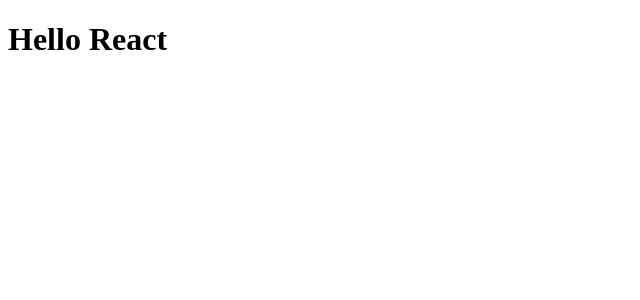
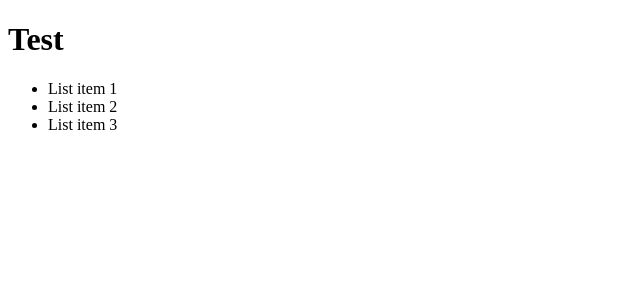
Before and after one commit to DaniaShulga/react-29-11, a React (Create React App) app: page / in a window 1280 px wide. Shown: the top 300 px of the page, without its empty margins (0-640 px from the left). Built offline with nearby package versions, Linux system fonts and the light colour scheme.

Commit message:
add react element

```diff
--- a/src/index.tsx
+++ b/src/index.tsx
@@ -1,14 +1,33 @@
 import React from 'react'
 import ReactDOM from 'react-dom/client'
 
-const title = React.createElement(
-    'h1',
-    {
-        id: 'title',
-        className: 'red',
-    },
-    'Hello React'
+// const title = React.createElement(
+//     'h1',
+//     {
+//         id: 'title',
+//         className: 'red',
+//     },
+//     'Hello React'
+// )
+
+// with JSX
+
+const title = <h1 className="red">Test</h1>
+
+const list = (
+    <ul>
+        <li>List item 1</li>
+        <li>List item 2</li>
+        <li>List item 3</li>
+    </ul>
+)
+
+const content = (
+    <div>
+        {title}
+        {list}
+    </div>
 )
 
 const root = ReactDOM.createRoot(document.getElementById('root') as HTMLElement)
-root.render(<React.StrictMode>{title}</React.StrictMode>)
+root.render(<React.StrictMode>{content}</React.StrictMode>)
```
